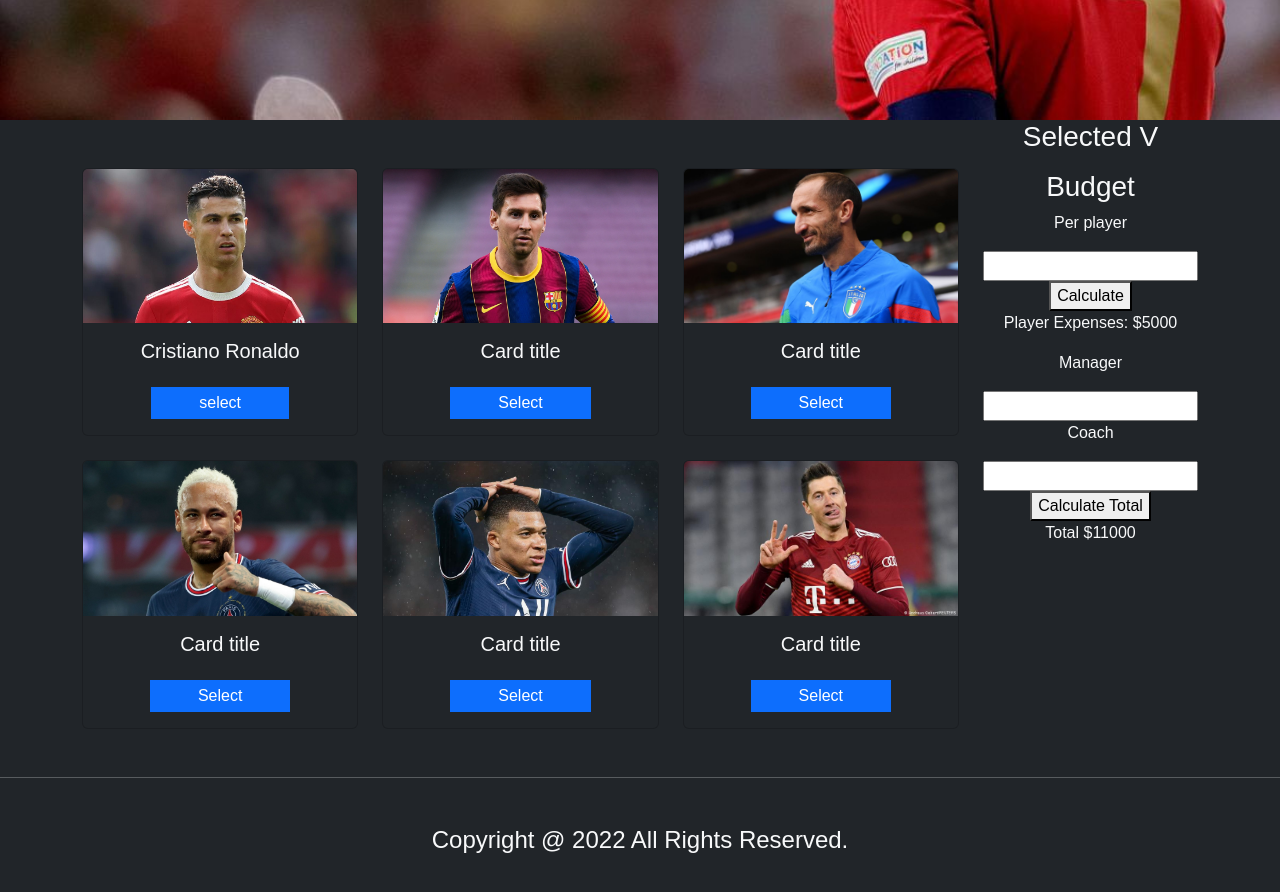
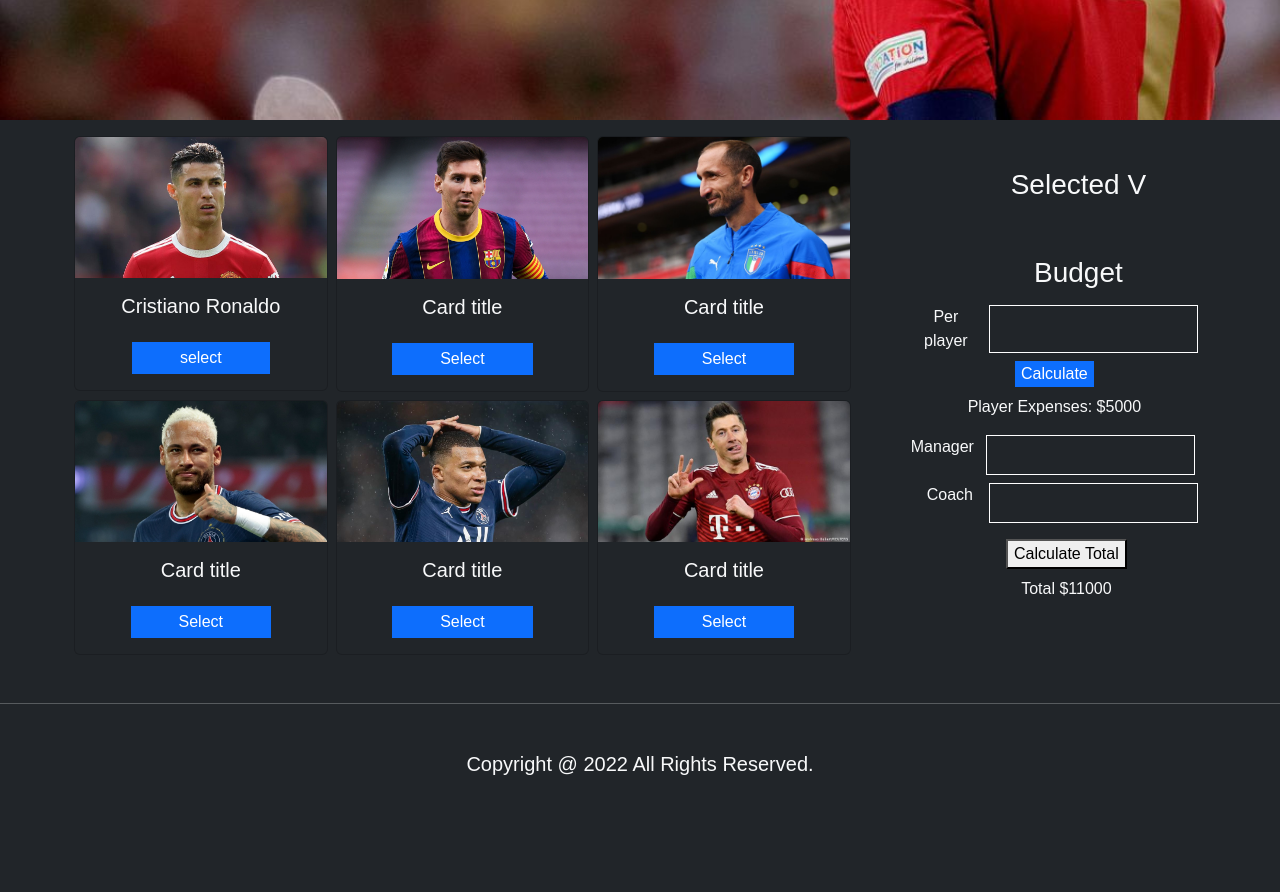
Before and after one commit to maksud190/select-best-five-player, a plain HTML site: page index.html in a window 1280 px wide. Shown: the part 600-1492 px from the top of the page. After the commit the page ends 1424 px from the top, so only its background shows below. Drawn offline with nearby package versions, Linux system fonts and the light colour scheme; a web font is replaced by a local one.

Commit message:
calculating part styled

```diff
--- a/index.html
+++ b/index.html
@@ -33,15 +33,11 @@
     </div>
   </div>
 
-
-
-
-
   <section>
 
     <div class="container text-center d-flex mb-5 ">
       <div class="row">
-        <div class="row row-cols-1 row-cols-md-3 g-4">
+        <div class="row row-cols-1 row-cols-md-3 g-2">
           <div class="col">
             <div class="card text-light bg-dark">
               <img src="images/ronaldo2.jpg" class="card-img-top" alt="...">
@@ -101,60 +97,46 @@
           </div>
         </div>
       </div>
-        <div class="">
-          <div class="col">
+        <div class="row mt-5 ms-5">
+          <div class="col ms-5">
             <h3>
               Selected V
             </h3>
-            <ol>
+            <div>
+              <ol>
 
-            </ol>
+              </ol>
+            </div>
           </div>
           <div class="col">
-            <h3>
+            <h3 class="mb-3 ms-5">
               Budget
             </h3>
-            <p>Per player</p>
-            <input type="text">
-            <button>Calculate</button>
+            <div class="d-flex">
+              <p class="m-0">Per player</p>
+              <input type="text" class="p-0 ms-2 bg-dark text-white border border-white">
+            </div>
+            <button class="bg-primary text-white border-0 mt-2 mb-2">Calculate</button>
             <p>Player Expenses:  $<span>5000</span></p>
-            <p>Manager</p>
-            <input type="text">
-            <p>Coach</p>
-            <input type="text">
-            <button>Calculate Total</button>
-            <p>Total $<span>11000</span></p>
+            <div class="d-flex">
+              <p class="me-1">Manager</p>
+              <input type="text" class="p-0 ms-2 bg-dark text-white border border-white">
+            </div>
+            <div class="d-flex mt-2 ms-3">
+              <p class="me-2">Coach</p>
+              <input type="text" class="p-0 ms-2 bg-dark text-white border border-white">
+
+            </div>
+            <div class="mt-3 ms-4">
+              <button>Calculate Total</button>
+              <p class="mt-2">Total $<span>11000</span></p>
+            </div>
+
           </div>
         </div>
       </div>
 
-
-
-  </section>
-
-  <!-- <div id="carouselExampleSlidesOnly" class="carousel slide" data-bs-ride="carousel">
-        <div class="carousel-inner">
-          <div class="carousel-item active">
-            <img src="images/ronaldo.jpg" class="fluid d-block w-100" alt="">
-            <h5>First slide label</h5>
-            <p>Some representative placeholder content for the first slide.</p>
-          </div>
-        </div>
-      </div> -->
-
-
-
-
-  <!-- <div class="d-flex ">
-        <div>
-            <p class="">Choose your Best Players</p>
-        </div>
-        <div>
-            <img src="images/cr7.jpg" alt="" class="">
-        </div>
-    </div> -->
-
-
+   </section>
 
   <script src="https://cdn.jsdelivr.net/npm/bootstrap@5.2.0/dist/js/bootstrap.bundle.min.js"
     integrity="sha384-A3rJD856KowSb7dwlZdYEkO39Gagi7vIsF0jrRAoQmDKKtQBHUuLZ9AsSv4jD4Xa"
@@ -163,8 +145,8 @@
 
     <footer class="">
       <hr class="">
-      <h4 class="text-center mt-5 mb-5">
+      <h5 class="text-center mt-5 mb-5">
         Copyright @ 2022 All Rights Reserved.
-      </h4>
+      </h5>
     </footer>
 </html>
```
